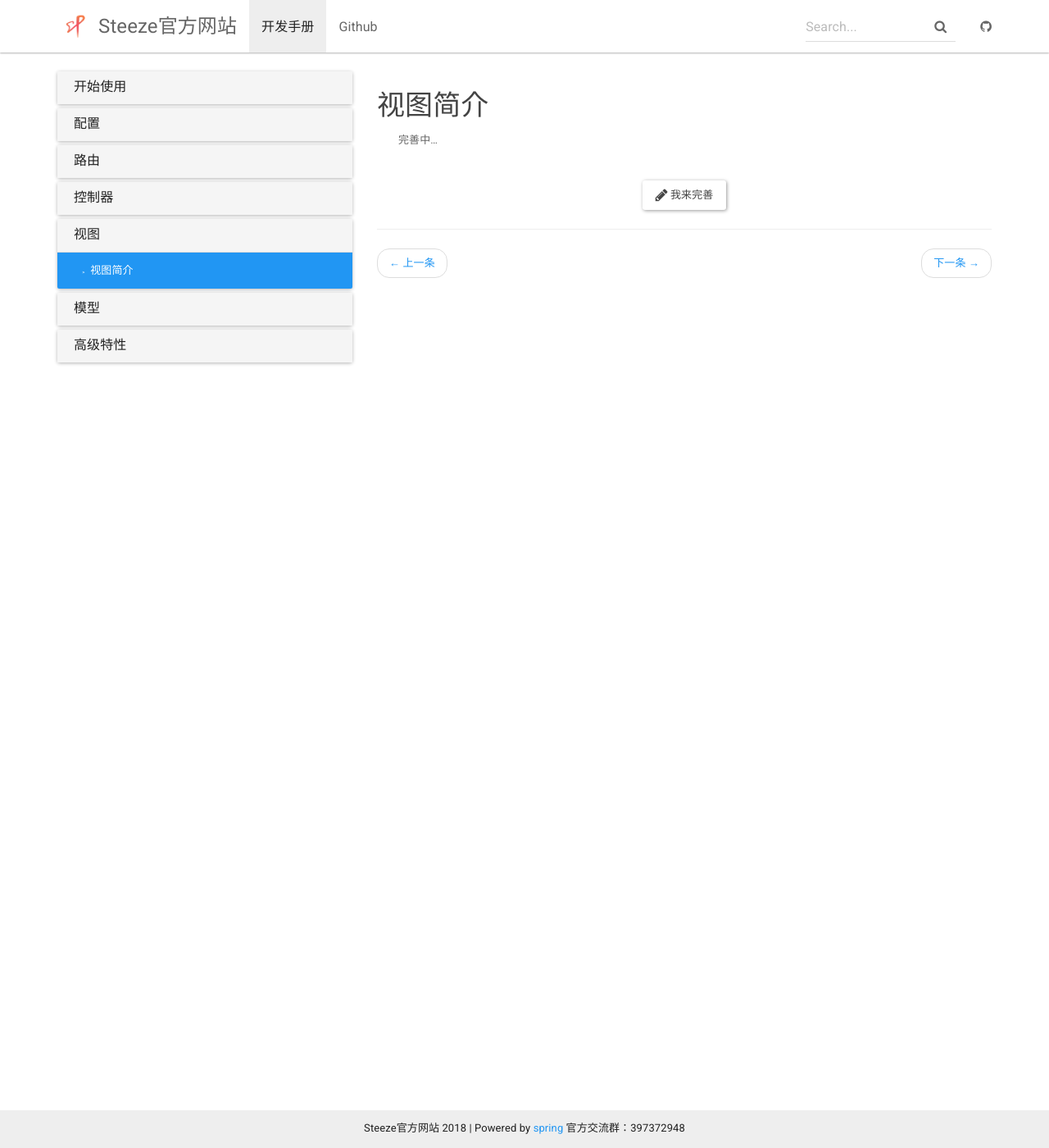
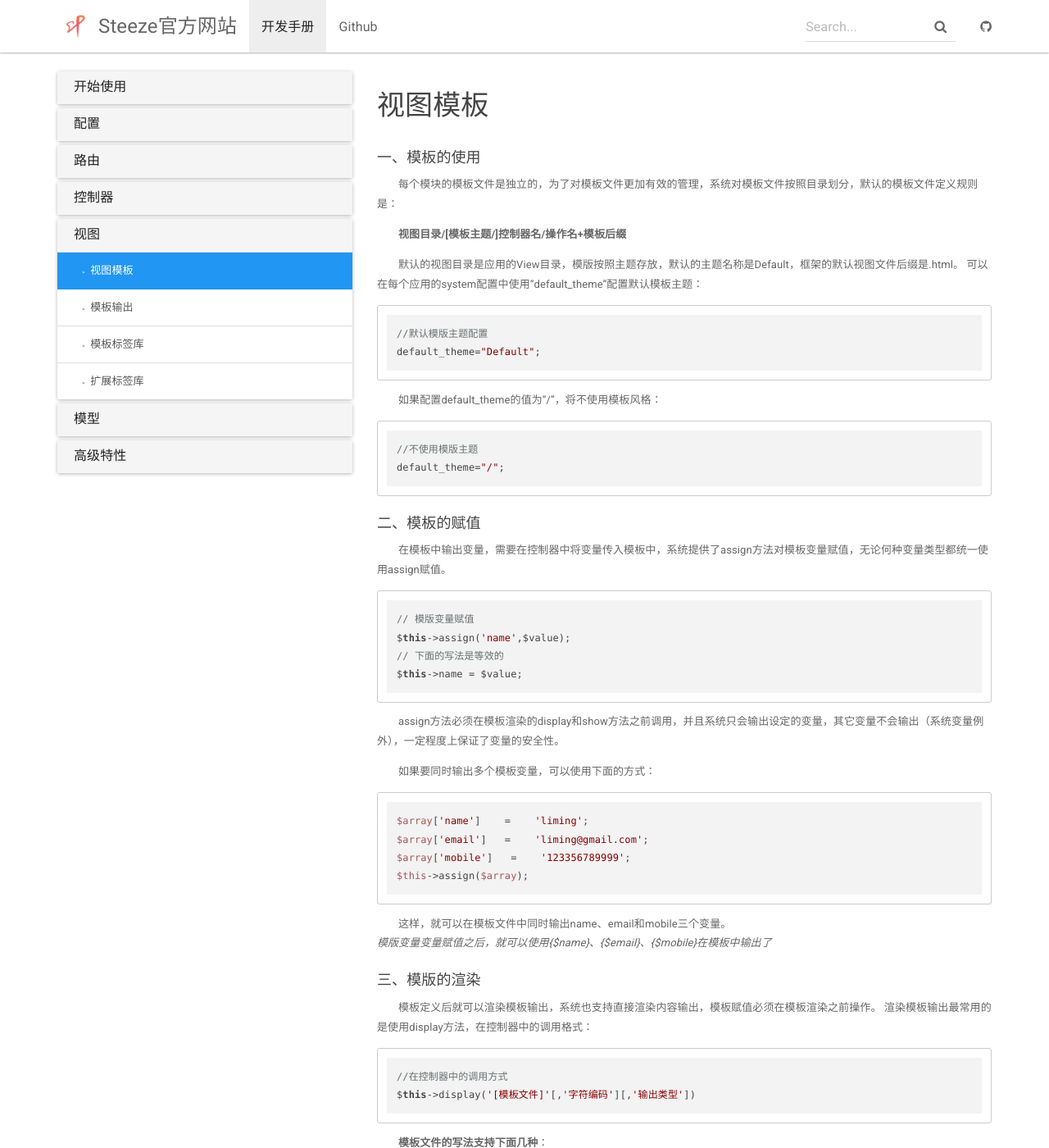
Before and after one commit to springwind2006/demo, a Jekyll site: the page built from _docs/view/index.md, in a window 1280 px wide and 1400 px high. Shown: the whole window at 82% size. Built offline with Jekyll 4.4.1, drawn with Linux system fonts in a browser that asks for light colours; nearby versions of some CDN libraries; comment, search, counter and statistics services are not loaded; some of the changed text lies outside the part shown.

Commit message:
完善视图文档

````diff
--- a/_data/docs.yml
+++ b/_data/docs.yml
@@ -10,7 +10,7 @@
 
 - title: 配置
   docs:
-  - config/global_config
+  - config/index
   - config/application_config
   - config/get_config
   - config/set_config
@@ -34,6 +34,9 @@
 - title: 视图
   docs:
   - view/index
+  - view/tpl_output
+  - view/tpl_tags
+  - view/custom_tags
 
 - title: 模型
   docs:
--- /dev/null
+++ b/_docs/view/custom_tags.md
@@ -0,0 +1,6 @@
+---
+title: 扩展标签库
+permalink: /docs/view/custom_tags/
+---
+
+完善中...
--- a/_docs/view/index.md
+++ b/_docs/view/index.md
@@ -1,6 +1,140 @@
 ---
-title: 视图简介
+title: 视图模板
 permalink: /docs/view/index/
 ---
 
-完善中...
+### 一、模板的使用
+每个模块的模板文件是独立的，为了对模板文件更加有效的管理，系统对模板文件按照目录划分，默认的模板文件定义规则是：
+
+**视图目录/[模板主题/]控制器名/操作名+模板后缀**
+
+默认的视图目录是应用的View目录，模版按照主题存放，默认的主题名称是Default，框架的默认视图文件后缀是.html。
+可以在每个应用的system配置中使用“default\_theme”配置默认模板主题：
+
+```
+//默认模版主题配置
+default_theme="Default";
+```
+如果配置default\_theme的值为“/”，将不使用模板风格：
+
+```
+//不使用模版主题
+default_theme="/";
+```
+
+
+### 二、模板的赋值
+在模板中输出变量，需要在控制器中将变量传入模板中，系统提供了assign方法对模板变量赋值，无论何种变量类型都统一使用assign赋值。
+
+```
+// 模版变量赋值
+$this->assign('name',$value);
+// 下面的写法是等效的
+$this->name = $value;
+```
+assign方法必须在模板渲染的display和show方法之前调用，并且系统只会输出设定的变量，其它变量不会输出（系统变量例外），一定程度上保证了变量的安全性。
+
+如果要同时输出多个模板变量，可以使用下面的方式：
+
+```
+$array['name']    =    'liming';
+$array['email']   =    'liming@gmail.com';
+$array['mobile']   =    '123356789999';
+$this->assign($array);
+```
+这样，就可以在模板文件中同时输出name、email和mobile三个变量。
+*模版变量变量赋值之后，就可以使用{$name}、{$email}、{$mobile}在模板中输出了*
+
+### 三、模版的渲染
+模板定义后就可以渲染模板输出，系统也支持直接渲染内容输出，模板赋值必须在模板渲染之前操作。
+渲染模板输出最常用的是使用display方法，在控制器中的调用格式：
+
+```
+//在控制器中的调用方式
+$this->display('[模板文件]'[,'字符编码'][,'输出类型'])
+```
+
+**模板文件的写法支持下面几种**：
+
+<table>
+<tr><td style="background:#fefefe">用法</td><td style="background:#fefefe">描述</td></tr>
+<tr><td>不带任何参数</td><td>自动定位当前操作的模板文件</td></tr>
+<tr><td>[控制器/][操作][@主题名称][:应用名称]</td><td>常用写法，支持跨模块 模板主题可以和theme方法配合</td></tr>
+<tr><td>完整的模板文件名</td><td>直接使用完整的模板文件名（包括模板后缀）</td></tr>
+</table>
+
+下面是一个最典型的用法，不带任何参数：
+
+```
+// 不带任何参数 自动定位当前操作的模板文件
+$this->display();
+```
+表示系统会按照默认规则自动定位模板文件，其规则是：
+
+如果当前没有启用模板主题则定位到：*当前模块/默认视图目录/当前控制器/当前操作.html*
+如果有启用模板主题则定位到：*当前模块/默认视图目录/当前主题/当前控制器/当前操作.html*
+
+
+如果没有按照模板定义规则来定义模板文件（或者需要调用其他控制器下面的某个模板），可以使用：
+
+```
+// 指定模板输出
+$this->display('edit');
+```
+表示调用当前模块下面的edit模板
+
+```
+$this->display('Member:read');
+```
+表示调用Member模块下面的read模板。
+
+如果我们使用了模板主题功能，那么也可以支持跨主题调用，使用：
+
+```
+$this->display('User/edit@blue');
+```
+如果指定的主题下的模板文件不存在，自动使用默认主题的对应的文件。
+
+
+display方法支持在渲染输出的时候指定输出编码和类型，例如，可以指定编码和类型：
+
+```
+$this->display('read', 'utf-8', 'text/xml');
+```
+表示输出XML页面类型（配合你的应用需求可以输出很多类型）。
+
+如果的模板目录是自定义的，或者根本不需要按模块进行分目录存放，那么默认的display渲染规则就不能处理，这个时候，我们就需要使用另外一种方式来应对，直接传入模板文件名即可，例如：
+
+```
+$this->display('./Template/Public/menu.html');
+```
+注意此时主要模板文件的路径是相对于应用的根目录。
+
+### 四、获取模版文件内容
+如果需要获取渲染模板的输出内容而不是直接输出，可以使用fetch方法。
+fetch方法的用法和display基本一致（只是不需要指定输出编码和输出类型）：
+
+**fetch('模板文件')**
+模板文件的调用方法和display方法完全一样，区别就在于fetch方法渲染后不是直接输出，而是返回渲染后的内容，例如：
+
+```
+$content = $this->fetch('User:add');
+```
+使用fetch方法获取渲染内容后，你可以进行过滤和替换等操作，或者用于对输出的复杂需求。
+
+### 五、渲染内容
+如果你没有定义任何模板文件，或者把模板内容存储到数据库中的话，你就需要使用show方法来渲染输出了，show方法的调用格式：
+<b>show('渲染内容'\[,'字符编码'\]\[,'输出类型'\])</b>
+
+
+例如：
+
+```
+$this->show($content);
+```
+也可以指定编码和类型：
+
+```
+$this->show($content, 'utf-8', 'text/xml');
+```
+show方法中的内容也可以支持模板解析。
--- a/index.html
+++ b/index.html
@@ -54,7 +54,7 @@ download: https://github.com/springwind2006/steeze/archive/v1.2.0.tar.gz
             <h1 class="text-center"><i class="fa fa-code-fork" aria-hidden="true"></i></h1>
             <h3 class="text-center">开发手册</h3>
             <p>
-            		<a href="/docs/home">点击查看</a>
+            		<a href="/docs/startup/index/">点击查看</a>
             		目前正在加紧完善中
             </p>
         </div>
````
Also changed, not shown: _docs/config/index.md (renamed from _docs/config/global_config.md, +1 -1 lines), _docs/controller/method_type.md (+2 -2 lines), _docs/route/config_type.md (+1 -1 lines), _docs/view/tpl_output.md (added, +6 -0 lines), _docs/view/tpl_tags.md (added, +6 -0 lines).
